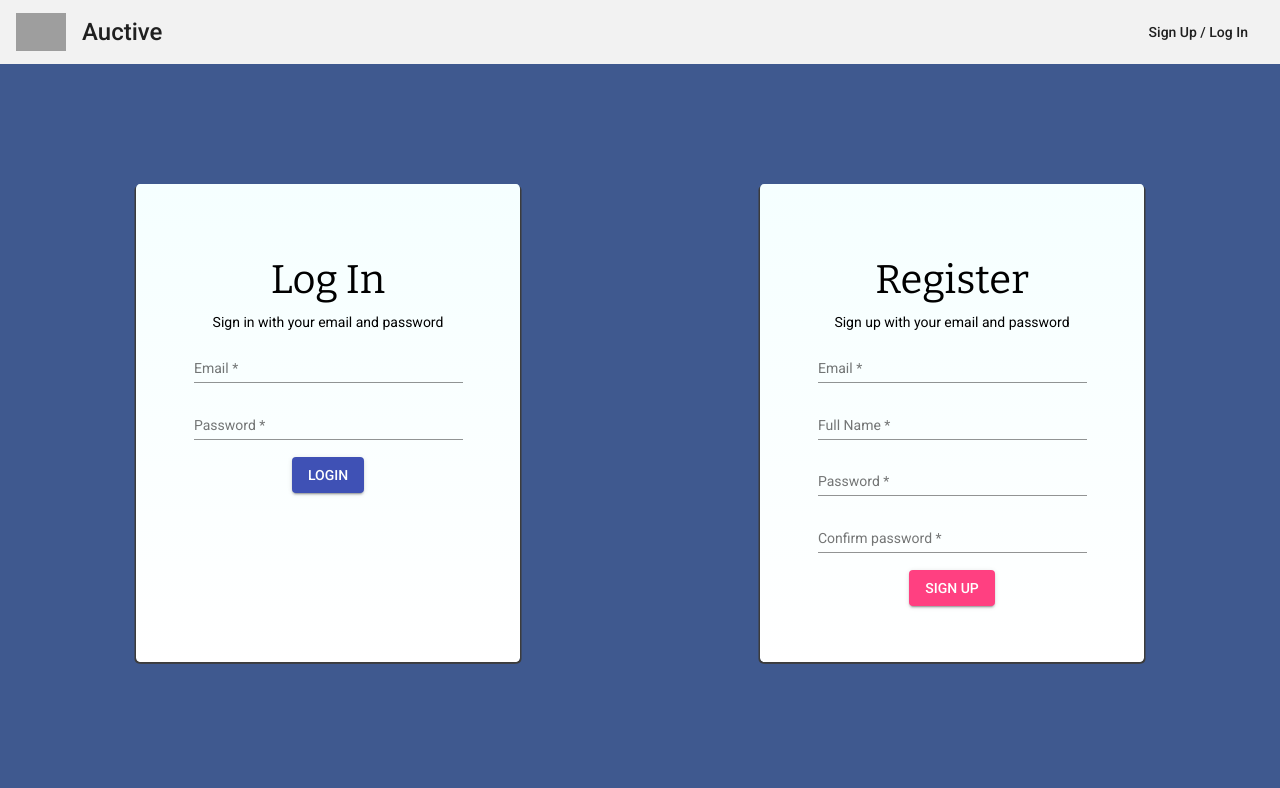
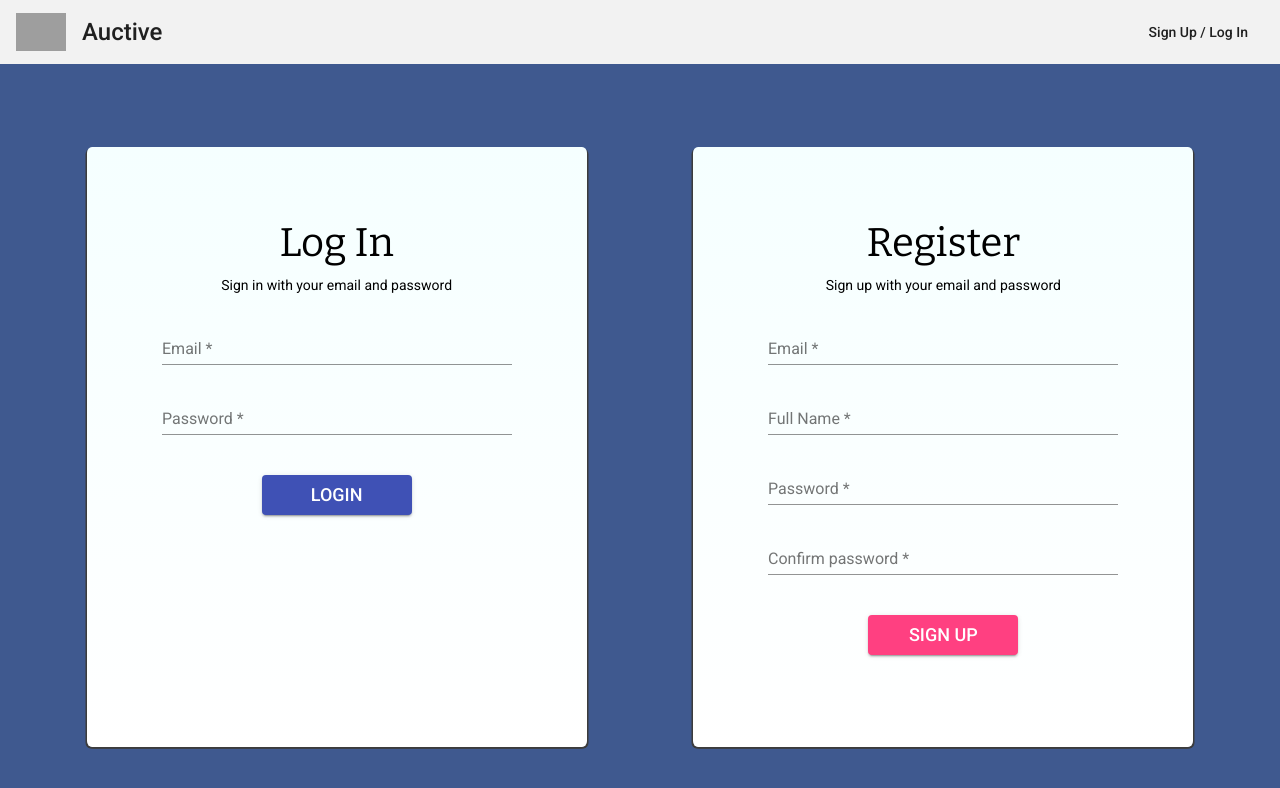
Before and after one commit to ipanchomx/auctive-front, an Angular app: page /session in a window 1280 px wide. Shown: the top 788 px of the page. Built offline with nearby package versions, Linux system fonts and the light colour scheme; grey boxes are pictures that could not be loaded.

Commit message:
Tweaked style for login page

```diff
--- a/src/app/global/layouts/nav-bar/nav-bar.component.ts
+++ b/src/app/global/layouts/nav-bar/nav-bar.component.ts
@@ -11,7 +11,6 @@ export interface notification {
   fileName: string;
 }
 import { SessionService } from '../../services/session.service';
-// import { SocialAuthService } from 'angularx-social-login';
 import { SocketsService } from '../../services/sockets.service';
 import { UserService } from '../../services/user.service';
 
@@ -31,7 +30,6 @@ export class NavBarComponent implements OnInit {
     private router: Router,
     private _matDialog: MatDialog,
     private sessionService: SessionService,
-    // private googleAuthService: SocialAuthService,
     private socketsService: SocketsService,
     private userService: UserService
   ) {
@@ -52,14 +50,14 @@ export class NavBarComponent implements OnInit {
   }
 
   ngOnInit(): void {
-    // if (this.authService.isLoggedIn()) {
-    //   this.userService.getUserInfo(this.authService.getUserId())
-    //   .then(user =>{
-    //     if(user){}
-    //     this.name = user.user.name;
-    //   })
+    if (this.authService.isLoggedIn()) {
+      // this.userService.getUserInfo(this.authService.getUserId())
+      // .then(user =>{
+      //   if(user){}
+      //   this.name = user.user.name;
+      // })
 
-    // }
+    }
 
   }
 
--- a/src/app/pages/session/sign-up.component.html
+++ b/src/app/pages/session/sign-up.component.html
@@ -1,11 +1,11 @@
-<div>
+<div class="session-container">
 
-  <div class="register">
+  <div class="register-container">
 
     <div class="login">
 
       <h1>Log In</h1>
-      <p>Sign in with your email and password</p>
+      <p class="form-info">Sign in with your email and password</p>
 
 
       <form class="loginForm" [formGroup]="loginForm" (submit)="iniciarSesion()">
@@ -15,25 +15,21 @@
           <input type="email" id="emailInput" matInput placeholder="Ex. pat@example.com" formControlName="email">
         </mat-form-field>
 
-        <br>
-
         <mat-form-field>
           <mat-label>Password</mat-label> <input id="passwordInput" type="password" matInput  formControlName="password">
         </mat-form-field>
-        <br>
+
         <button mat-raised-button color="primary" id="loginButton">LOGIN</button>
 
       </form>
 
     </div>
 
-    <div class="example-spacer">
 
-    </div>
 
     <div class="signup">
       <h1>Register</h1>
-      <p>Sign up with your email and password</p>
+      <p class="form-info">Sign up with your email and password</p>
 
       <form class="singupForm" [formGroup]="signupForm" (submit)="crearUsuario()">
 
@@ -47,7 +43,7 @@
 
         </mat-form-field>
 
-        <br>
+
 
         <mat-form-field>
           <mat-label>Full Name</mat-label> <input matInput formControlName="name">
@@ -56,7 +52,7 @@
           </mat-error>
         </mat-form-field>
 
-        <br>
+
 
         <mat-form-field>
           <mat-label>Password</mat-label> <input type="password" matInput formControlName="password">
@@ -65,7 +61,7 @@
           </mat-error>
         </mat-form-field>
 
-        <br>
+
 
         <mat-form-field>
           <mat-label>Confirm password</mat-label> <input type="password" matInput formControlName="confirm">
@@ -75,7 +71,7 @@
           Passwords do not match.
         </mat-error>
 
-        <br>
+
 
         <button mat-raised-button color="accent">SIGN UP</button>
 
--- a/src/app/pages/session/sign-up.component.scss
+++ b/src/app/pages/session/sign-up.component.scss
@@ -1,14 +1,21 @@
 @import url('https://fonts.googleapis.com/css2?family=Bitter&display=swap');
 
-.register{
+.session-container {
+    overflow: hidden;
+}
 
+.register-container{
     height: calc( 100vh - 64px );
     width: 100vw;
-    overflow: hidden;
     display: flex;
-    justify-content: center;
+    justify-content: space-evenly;
     vertical-align: top;
     text-align: center;
+    align-items: center;
+    flex-wrap: wrap;
+    overflow-y: scroll;
+    padding-bottom: 20px;
+    box-sizing: border-box;
 
     h1 {
         margin-top: 10vh;
@@ -18,29 +25,50 @@
 
     .mat-form-field{
         width: 70%;
+        padding-bottom: 20px;
+        height: 50px;
+        font-size: 16px;
+    }
+
+    .mat-raised-button {
+        display: block;
+        width: 150px;
+        height: 40px;
+        margin: auto;
+        margin-top: 15px;
+        font-size: 18px;
+    }
+
+    .form-info {
+        margin-bottom: 25px;
     }
 
 }
 
 .login{
-    width: 30%;
-    height: 65%;
+    margin: 0 20px;
+    width: 35%;
+    min-width: 500px;
+    height: 600px;
+    margin-top: 50px;
     justify-content: space-around;
     background: linear-gradient(to top, #ffffff 0%, #f5ffff 100%);
-    margin-top: 15vh;
     border-radius:  1%;
     box-shadow: 0px 1.5px #3c3c3c, -1.5px 1.5px #3c3c3c, 1.5px 1.5px #3c3c3c;
 }
 
+
 .signup{
-    width: 30%;
-    height: 65%;
+    margin: 0 20px;
+    width: 35%;
+    min-width: 500px;
+    margin-top: 50px;
+    height: 600px;
     background: linear-gradient(to top, #ffffff 0%, #f5ffff 100%);
-    margin-top: 15vh;
     border-radius:  1%;
     box-shadow: 0px 1.5px #3c3c3c, -1.5px 1.5px #3c3c3c, 1.5px 1.5px #3c3c3c;
 }
 
 .example-spacer {
-    width: 15rem;
+    width: 10%;
 }
```
Also changed, not shown: src/app/pages/session/sign-up.component.ts (+0 -19 lines), 1 other file (tests, documents, lock files or other folders).
